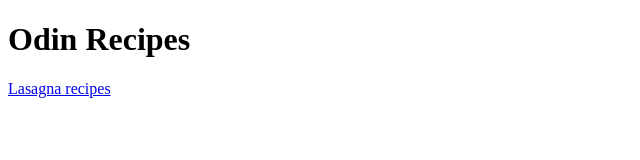
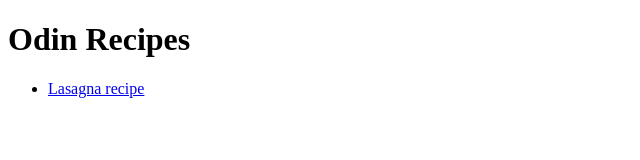
Before and after one commit to Tamma-alt/odin-recipes, a plain HTML site: page index.html in a window 1280 px wide. Shown: the full height of the page, 0-640 px from the left. Drawn offline with Linux system fonts and the light colour scheme.

Commit message:
Add index.html

```diff
--- a/index.html
+++ b/index.html
@@ -6,6 +6,11 @@
     </head>
     <body>
         <h1>Odin Recipes</h1>
-        <a href="/recipes/lasagna.html">Lasagna recipes</a>
+        <ul>
+          <li><a href="/recipes/lasagna.html">Lasagna recipe</li>
+
+
+        </ul>
+
     </body>
 </html>
```
